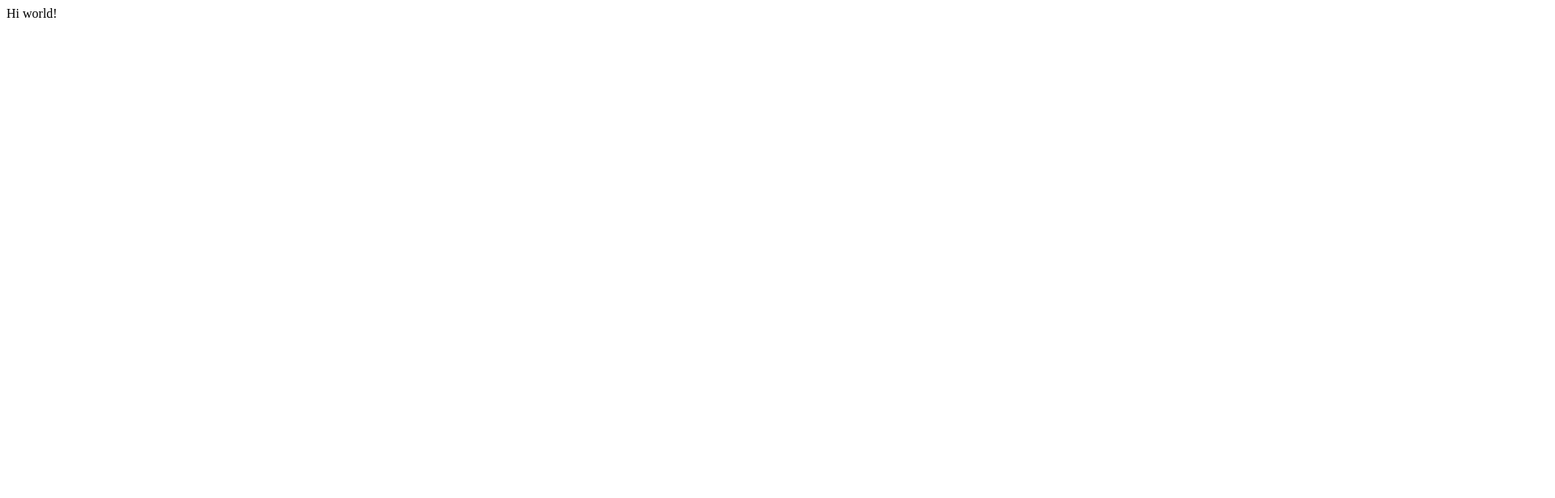
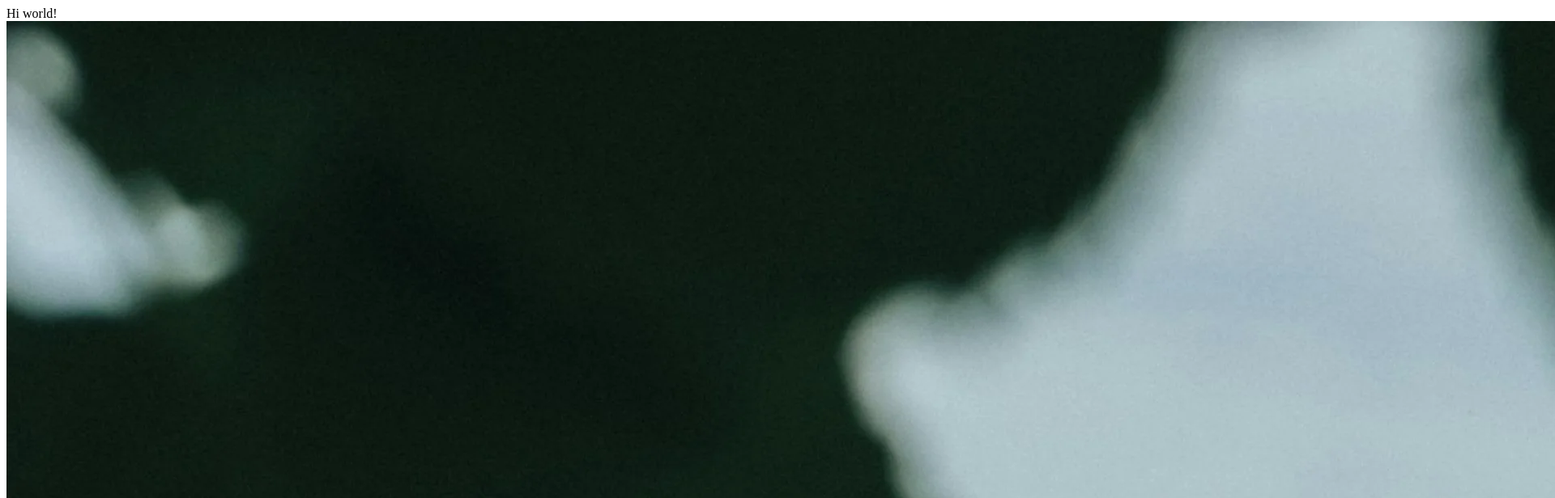
Before and after one commit to clairehansenn/practice, a plain HTML site: page index.html in a window 1280 px wide. Shown: the top 616 px of the page at 81% size, 1920 px wide, since content can reach past the window. Drawn offline with Linux system fonts and the light colour scheme.

Commit message:
Add image of Italy to index.html

```diff
--- a/index.html
+++ b/index.html
@@ -6,5 +6,6 @@
 </head>
 <body>
   Hi world!
+  <img src="https://clairehansenn.github.io/practice/images/italy.webp">
 </body>
 </html>
```
